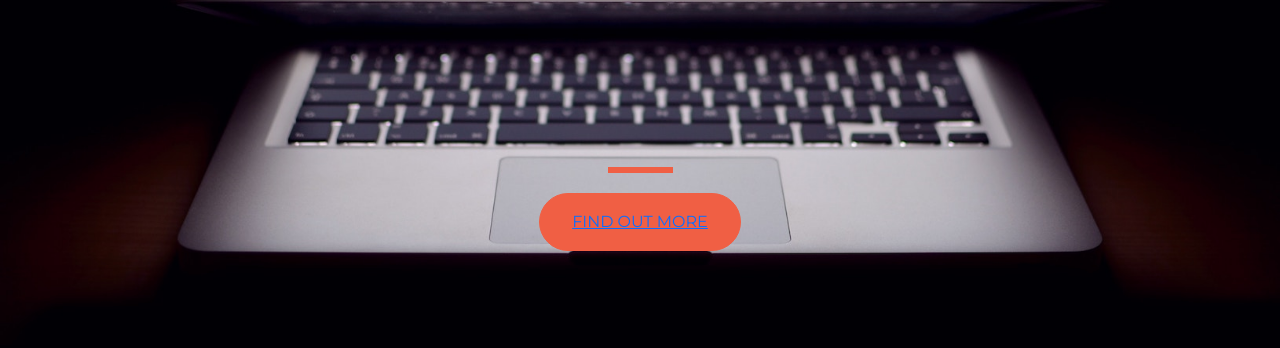
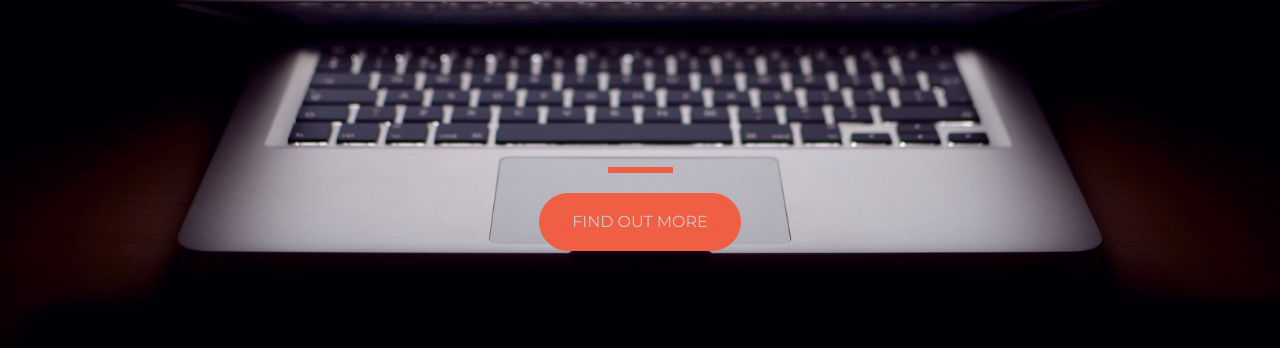
Before and after one commit to aurora-tw/aurora-test, a plain HTML site: page index.html in a window 1280 px wide. Shown: the part 314-662 px from the top of the page. Drawn offline with nearby package versions, Linux system fonts and the light colour scheme.

Commit message:
fix styles

```diff
--- a/style.css
+++ b/style.css
@@ -38,7 +38,13 @@ hr {
   /*--bs-btn-disabled-border-color:#de4f34;*/
   /*--bs-btn-border-color:#de4f34;*/
 }
-
+a {
+  text-decoration: none;
+  color: #c6ccd2;
+}
+a:hover {
+  color: #c6ccd2;
+}
 
 .body {
 
```
